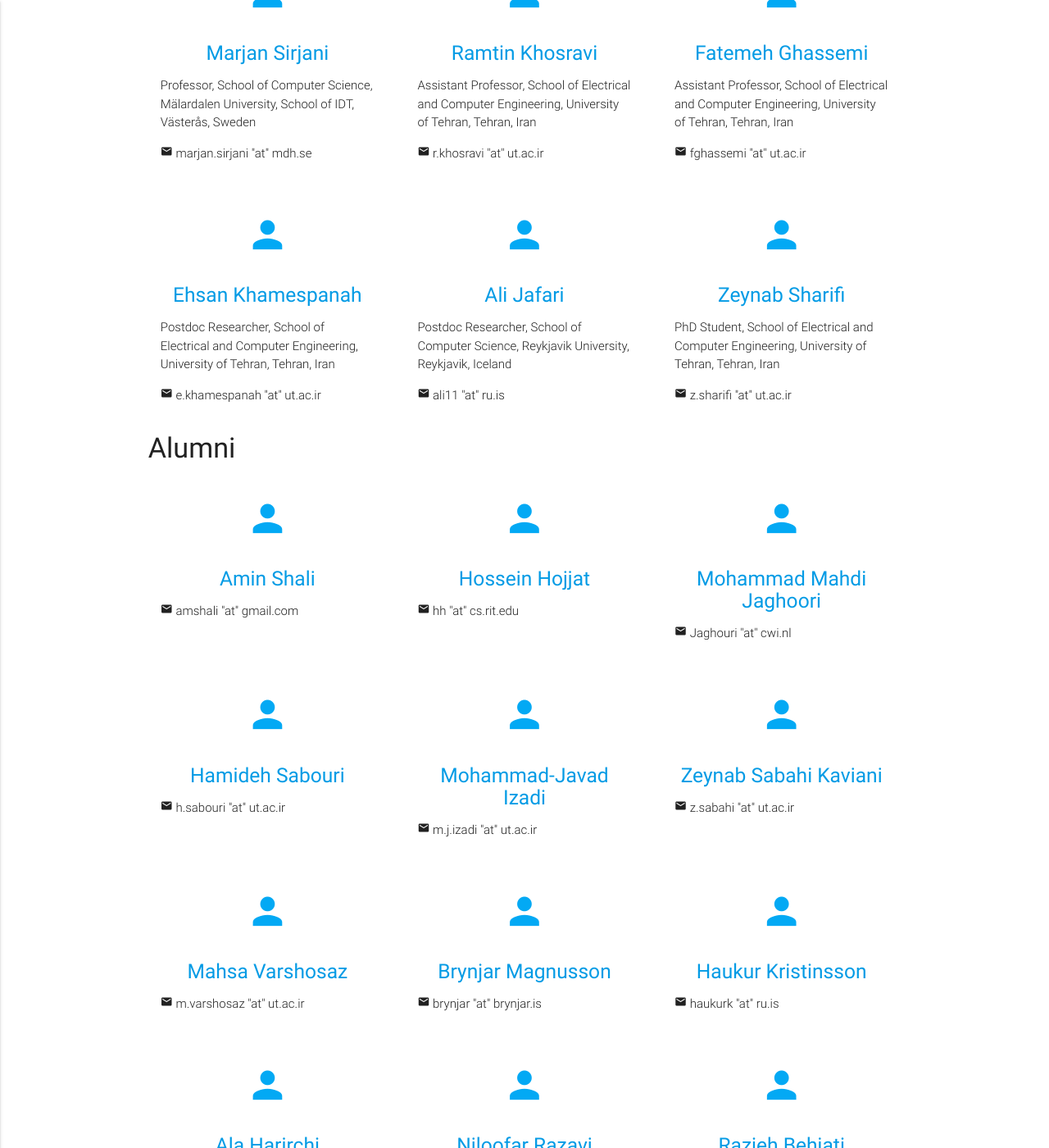
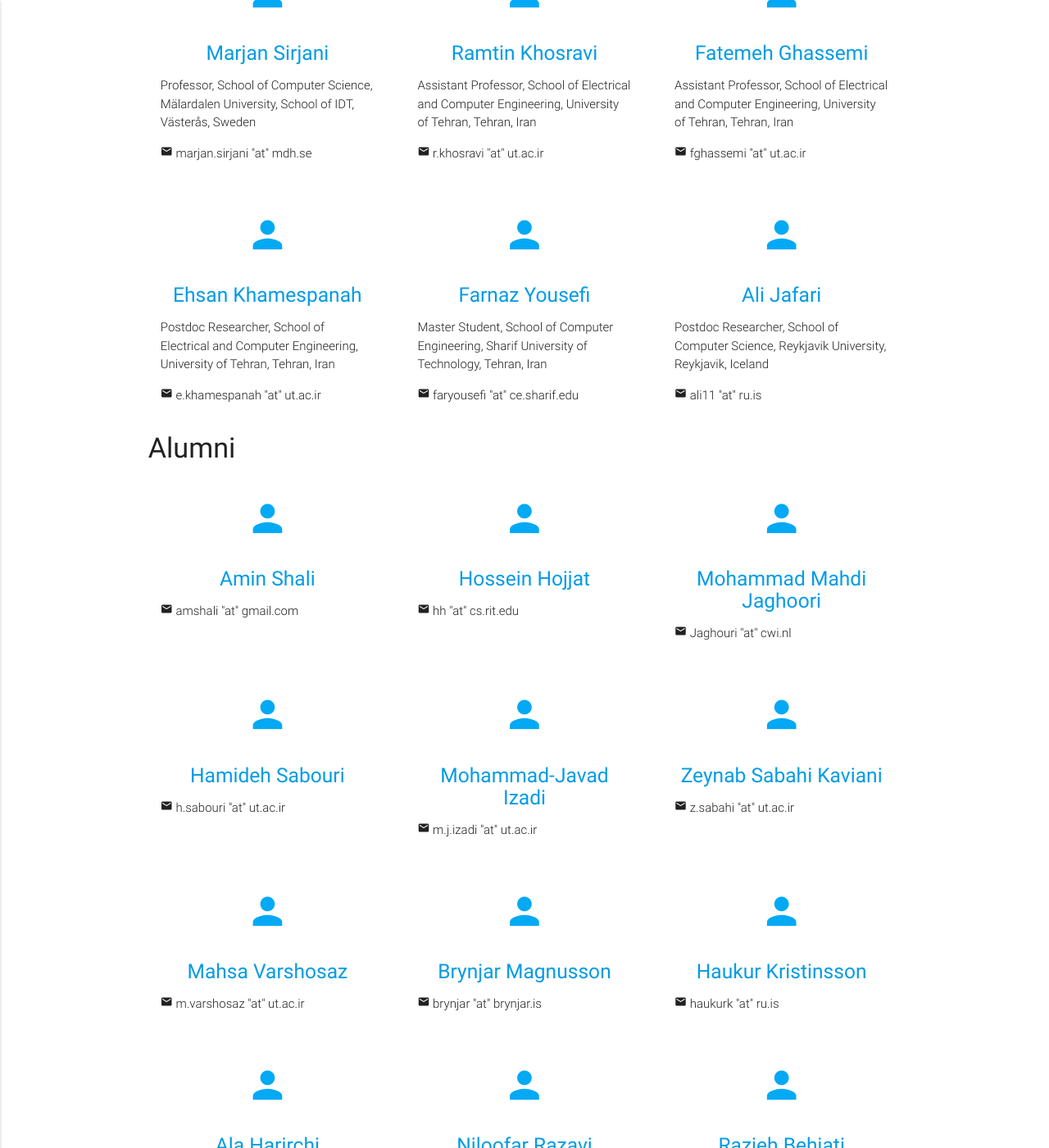
Before and after one commit to rebeca-lang/rebeca-lang.github.io, a Jekyll site: the page built from about.md, in a window 1280 px wide and 1400 px high, scrolled down 635 px. Shown: the whole window at 82% size. Built offline with Jekyll 4.4.1, drawn with Linux system fonts in a browser that asks for light colours; some of the changed text lies outside the part shown.

Commit message:
Two papers in 2019 are added to the publications. Farnaz Yousefi is added as a member of Rebeca-Lang

```diff
--- a/about.md
+++ b/about.md
@@ -88,6 +88,20 @@ Different approaches are proposed for verifying correctness of these properties.
 	<div class="col s12 m4">
 		<div class="icon-block">
 			<h2 class="center light-blue-text"><i class="material-icons">person</i></h2>
+			<a href=""><h5 class="center">Farnaz Yousefi</h5></a>
+			<p class="light">
+				Master Student,
+				School of Computer Engineering,
+				Sharif University of Technology, Tehran, Iran
+			</p>
+			<p class="light">
+				<i class="material-icons">email</i> faryousefi "at" ce.sharif.edu
+			</p>
+		</div>
+	</div>
+	<div class="col s12 m4">
+		<div class="icon-block">
+			<h2 class="center light-blue-text"><i class="material-icons">person</i></h2>
 			<a href=""><h5 class="center">Ali Jafari</h5></a>
 			<p class="light">
 				Postdoc Researcher,
@@ -96,21 +110,6 @@ Different approaches are proposed for verifying correctness of these properties.
 			</p>
 			<p class="light">
 				<i class="material-icons">email</i> ali11 "at" ru.is
-			</p>
-		</div>
-	</div>
-
-	<div class="col s12 m4">
-		<div class="icon-block">
-			<h2 class="center light-blue-text"><i class="material-icons">person</i></h2>
-			<a href=""><h5 class="center">Zeynab Sharifi</h5></a>
-			<p class="light">
-				PhD Student,
-				School of Electrical and Computer Engineering,
-				University of Tehran, Tehran, Iran
-			</p>
-			<p class="light">
-				<i class="material-icons">email</i> z.sharifi "at" ut.ac.ir
 			</p>
 		</div>
 	</div>
@@ -262,4 +261,15 @@ Different approaches are proposed for verifying correctness of these properties.
 			</p>
 		</div>
 	</div>
+	<div class="col s12 m4">
+		<div class="icon-block">
+			<h2 class="center light-blue-text"><i class="material-icons">person</i></h2>
+			<a href=""><h5 class="center">Zeynab Sharifi</h5></a>
+			<p class="light">
+				<i class="material-icons">email</i> z.sharifi "at" ut.ac.ir
+			</p>
+		</div>
+	</div>
+
+
 </div>
```
Also changed, not shown: publications.md (+9 -0 lines), 2 other files.
